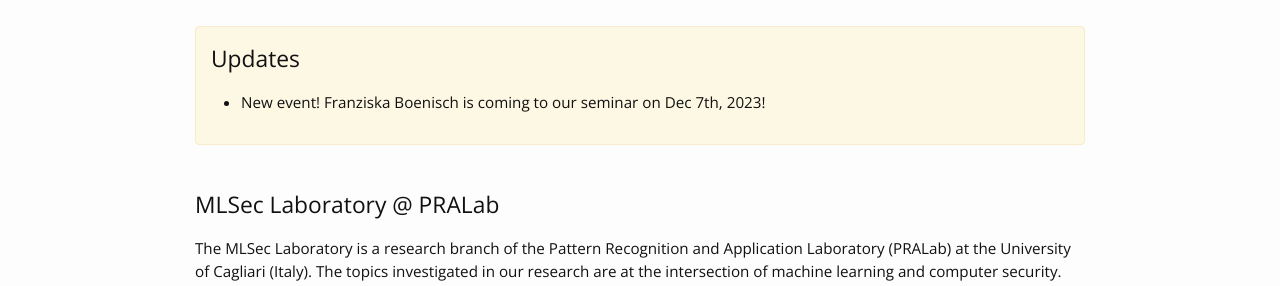
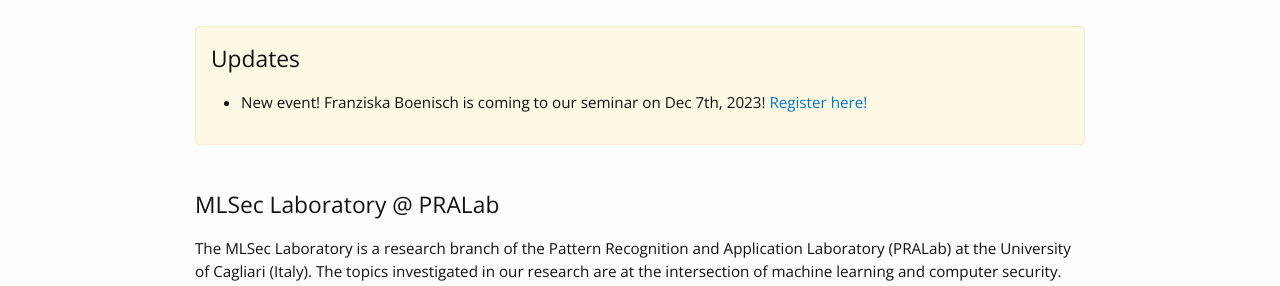
Before and after one commit to pralab/mlsec, a Jekyll site: the page built from index.md, in a window 1280 px wide. Shown: the part 216-502 px from the top of the page. Built offline with Jekyll 4.4.1, drawn with Linux system fonts in a browser that asks for light colours; nearby versions of some CDN libraries.

Commit message:
link to register

```diff
--- a/_includes/announcements.html
+++ b/_includes/announcements.html
@@ -16,7 +16,7 @@
     {% for n in all_events_sorted limit:7 %}
     <li class="no-p-margin">
         {% if n.type %}
-            New event! {{ n.speaker }} is coming to our seminar on {{ n.date | date_to_string: "ordinal", "US"  }}!
+            New event! {{ n.speaker }} is coming to our seminar on {{ n.date | date_to_string: "ordinal", "US"  }}! <a href="schedule">Register here!</a>
         {% else %}
         {{ n.content }}
         {% endif %}
```
